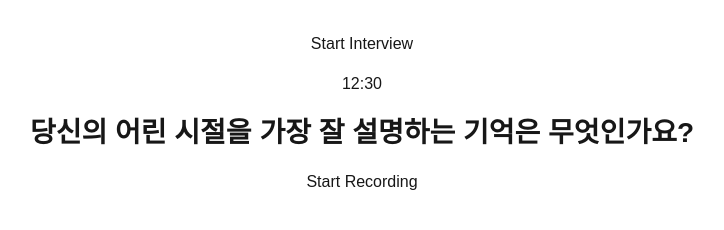
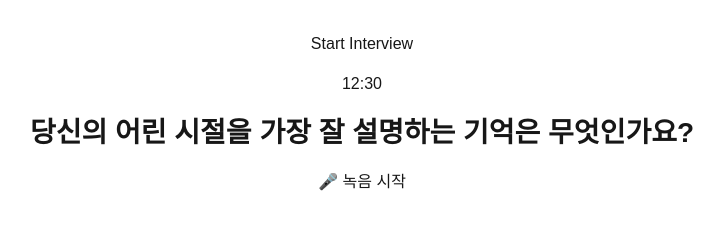
Before and after one commit to wynsumhi/the-interview, a Next.js app in the folder fe/: page /interview/session in a window 1280 px wide. Shown: the top 230 px of the page, without its empty margins (278-1002 px from the left). Built offline with nearby package versions, Linux system fonts and the light colour scheme.

Commit message:
S14P21A307-100 test: 테스트를 위한 인터뷰 녹음 버튼 컴포넌트 생성

```diff
--- a/fe/src/components/interview/RecordingButton.tsx
+++ b/fe/src/components/interview/RecordingButton.tsx
@@ -1,3 +1,5 @@
+// 테스트를 위한 인터뷰 녹음 버튼 컴포넌트
+
 export default function RecordingButton() {
-  return <button>Start Recording</button>;
+  return <button>🎤 녹음 시작</button>;
 }
```
